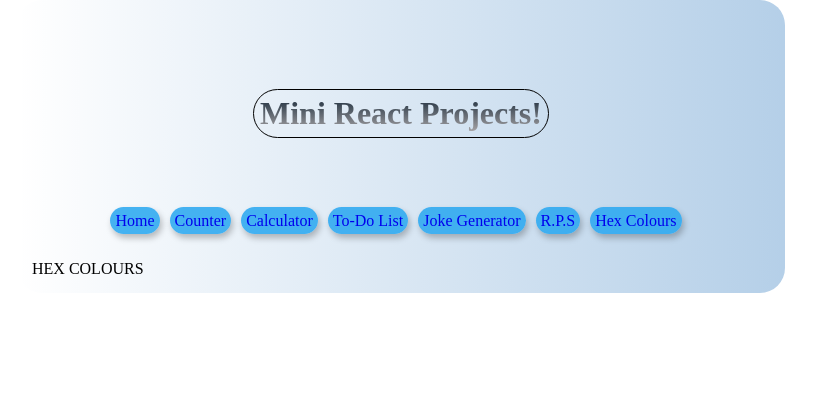
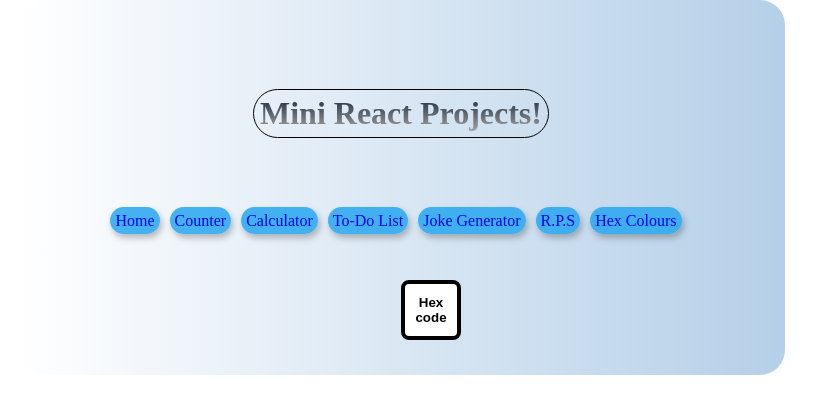
Before and after one commit to jss118/Mini-React-apps, a React (Create React App) app: page /HexColours in a window 1280 px wide. Shown: the top 414 px of the page, without its empty margins (239-1055 px from the left). Built offline with nearby package versions, Linux system fonts and the light colour scheme.

Commit message:
add Hex Colour page

```diff
--- a/src/App.css
+++ b/src/App.css
@@ -342,6 +342,33 @@ body {
   font-size: 50px;
 }
 
+.hex-btn {
+  margin: 20px 50%;
+  padding: 8px;
+  height: 60px;
+  width: 60px;
+  font-weight: bold;
+  border: 4px solid black;
+  border-radius: 8px;
+  background-color: white;
+  cursor: pointer;
+}
+.hex-btn:hover {
+  color: white;
+  background-color: black;
+}
+.hex-btn:active {
+  opacity: 0.7;
+}
+.hex-h2 {
+  background-color: white;
+  border-radius: 8px;
+  text-align: center;
+  width: fit-content;
+  padding: 5px 5px;
+  margin: auto;
+}
+
 @media only screen and (min-width: 600px) {
   .calculator__border {
     width: 200px;
--- a/src/components/HexColours.jsx
+++ b/src/components/HexColours.jsx
@@ -1,7 +1,35 @@
-import React from "react";
+import { useState, useEffect } from "react";
 
 const HexColours = () => {
-  return <div>HEX COLOURS</div>;
+  const [code, setCode] = useState("#");
+
+  useEffect(() => {
+    document.querySelector("body").style.backgroundColor = code;
+  }, [code]);
+
+  const getHexCode = () => {
+    setCode("#");
+    const hex = [0, 1, 2, 3, 4, 5, 6, 7, 8, 9, "A", "B", "C", "D", "E", "F"];
+    setCode(prevCode => {
+      for (let i = 0; i < 6; i++) {
+        prevCode += hex[Math.floor(Math.random() * 16)];
+      }
+
+      return prevCode;
+    });
+  };
+  return (
+    <>
+      <button className="hex-btn" onClick={getHexCode}>
+        Hex code
+      </button>
+      {code === "#" ? null : (
+        <h2 className="hex-h2">
+          This background colour is the Hex code {code}
+        </h2>
+      )}
+    </>
+  );
 };
 
 export default HexColours;
```
